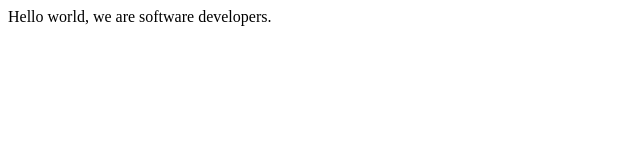
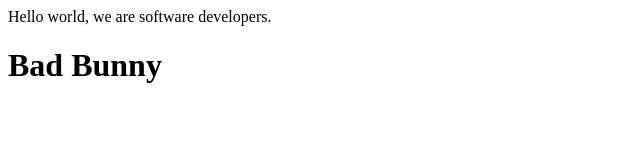
Before and after one commit to Jhdezj/Microverse1, a plain HTML site: page fcc-test-suite-template-master/index.html in a window 1280 px wide. Shown: the whole page, without its empty margins (0-640 px from the left). Drawn offline with Linux system fonts and the light colour scheme.

Commit message:
First and second feature

```diff
--- a/fcc-test-suite-template-master/index.html
+++ b/fcc-test-suite-template-master/index.html
@@ -8,7 +8,12 @@
 
   <body>
     <script src="https://cdn.freecodecamp.org/testable-projects-fcc/v1/bundle.js"></script>
-Hello world, we are software developers.
+    Hello world, we are software developers.
+
+    <div id="main">
+      <h1 id="title">Bad Bunny</h1>
+    </div>
+
     <!--
 
     Hello Camper!
```
